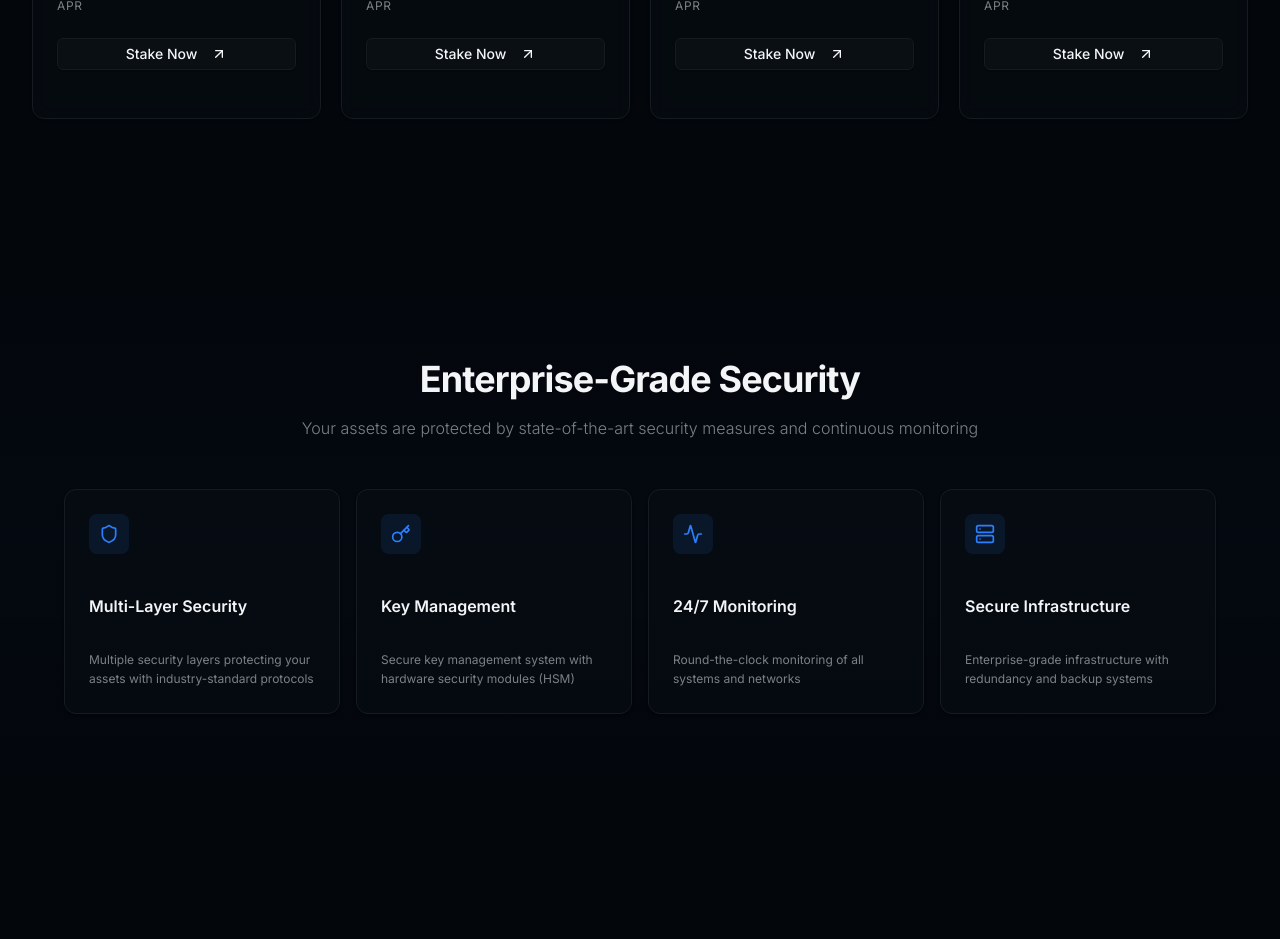
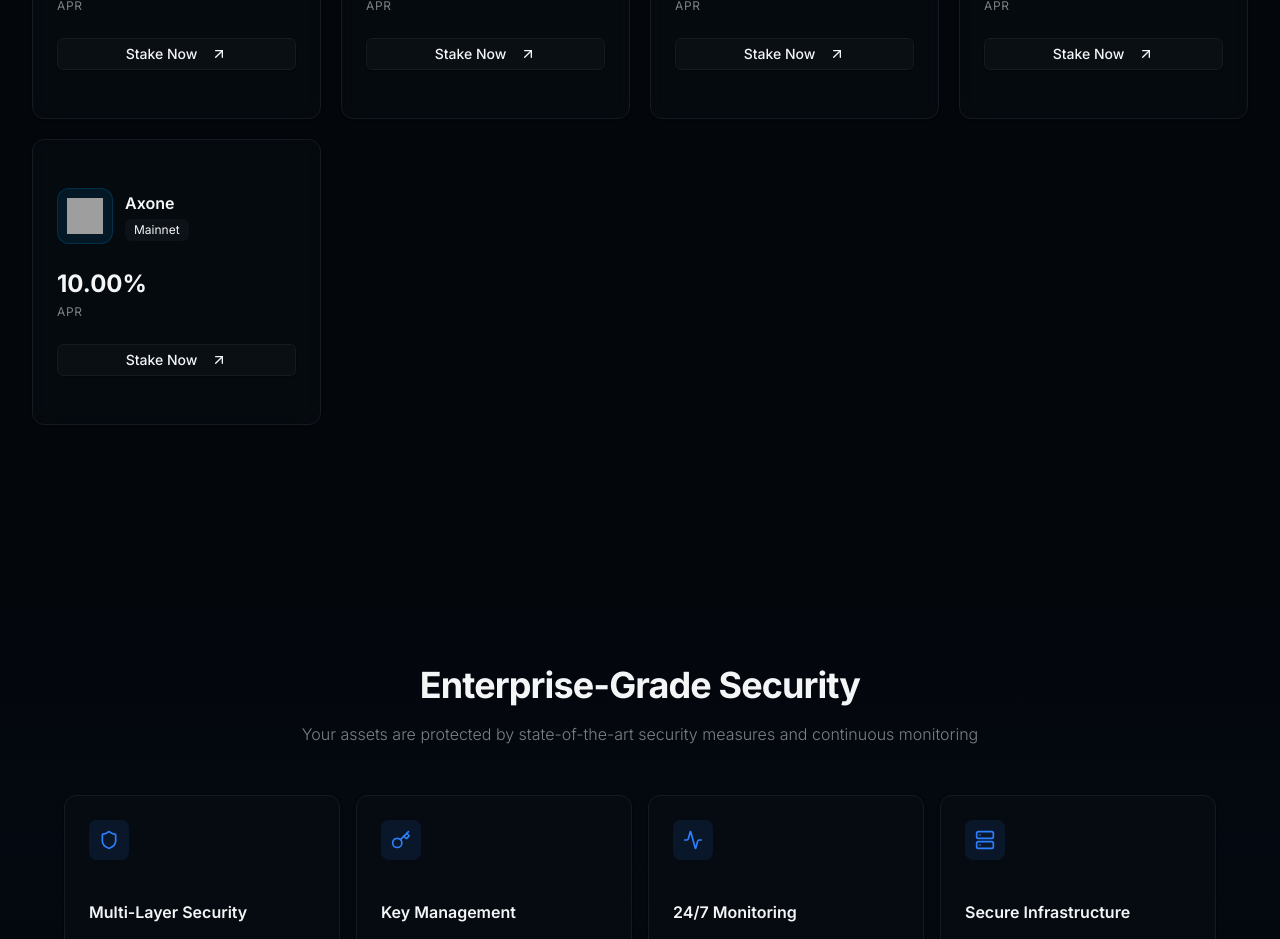
Before and after one commit to s0urledd/website, a Next.js app: page / in a window 1280 px wide. Shown: the part 2060-2999 px from the top of the page. Built offline with nearby package versions, Linux system fonts and the light colour scheme; grey boxes are pictures that could not be loaded.

Commit message:
Add Axone network to mainnet list
- Add Axone with 10% APR
- Include validator staking URL
- Set blue accent color theme

```diff
--- a/components/networks-section.tsx
+++ b/components/networks-section.tsx
@@ -107,6 +107,14 @@ const networks = [
     stakeUrl: "https://polkadot.subscan.io/validator/12bUkY5nrGyoXqBpxKDf88z5VQWzaUK83PCgyHtJ1UN1ujjU",
   },
   {
+    name: "Axone",
+    chain: "Mainnet",
+    apr: "10.00",
+    logo: "/logos/axone.png",
+    accentColor: "rgba(59, 130, 246, 0.15)",
+    stakeUrl: "https://explore.axone.xyz/AXONE-MAINNET/staking/axonevaloper1jn9ycc8898lmhl749ng2q58fnum82pj4hd6unf",
+  },
+  {
     name: "Cosmos Hub",
     chain: "Testnet",
     apr: "0",
```
